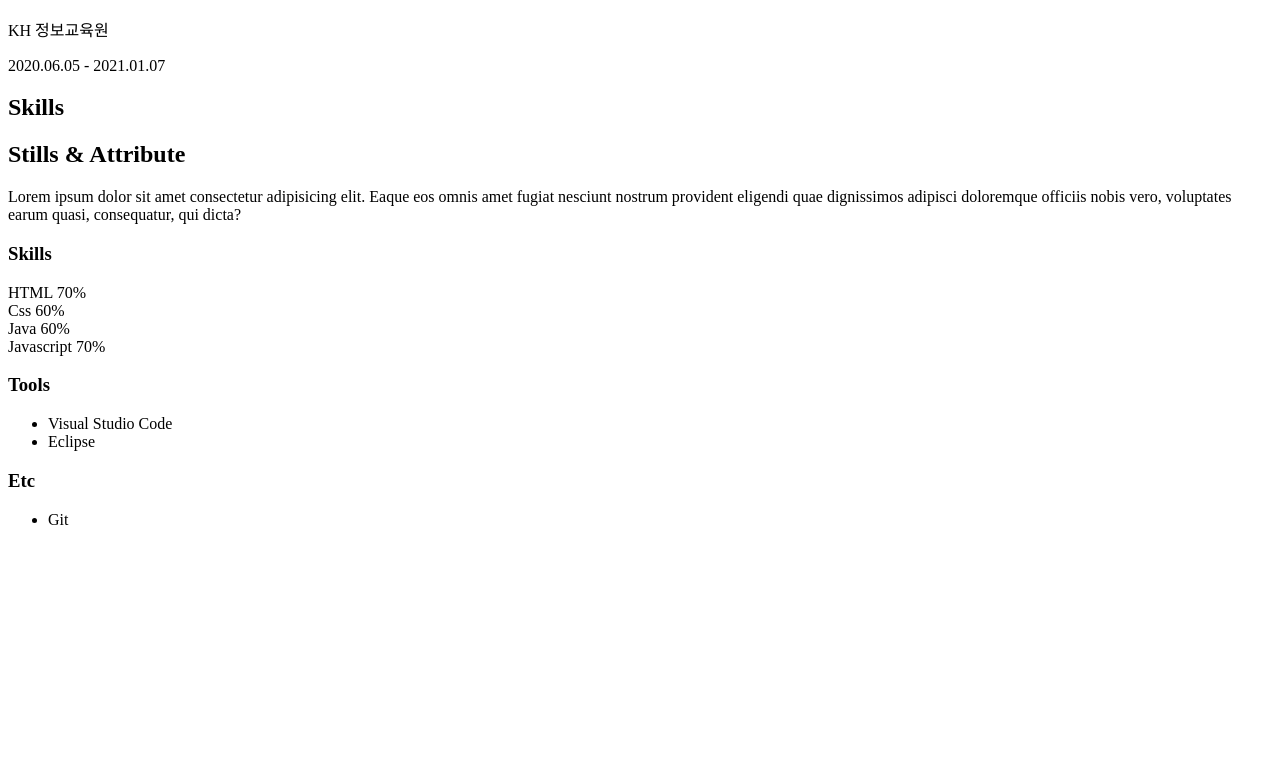
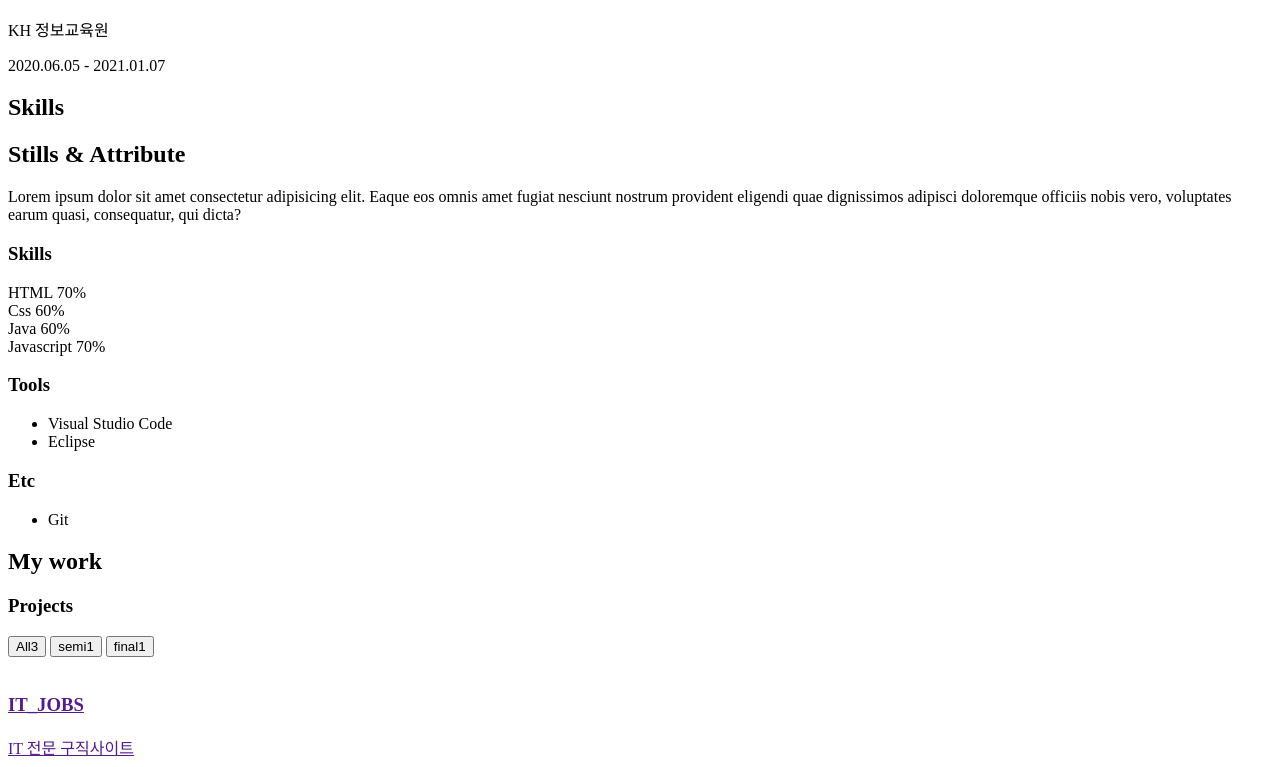
Before and after one commit to seoulsaram/portfolio, a plain HTML site: page index.html in a window 1280 px wide. Shown: the part 1656-2423 px from the top of the page. Before the commit the page ends 2201 px from the top, so only its background shows below. Drawn offline with Linux system fonts and the light colour scheme.

Commit message:
HTML : work

```diff
--- a/index.html
+++ b/index.html
@@ -150,7 +150,24 @@ rel="stylesheet">
     </section>
 
     <!-- wortk -->
-    <section id="work"></section>
+    <section id="work">
+        <h1>My work</h1>
+        <h3>Projects</h3>
+        <div class="work__categories">
+            <button class="category__btn">All<span class="category__count">3</button>
+            <button class="category__btn">semi<span class="category__count">1</button>
+            <button class="category__btn">final<span class="category__count">1</button>
+        </div>
+
+        <div class="work__projects">
+            <!--작업했던 프로젝트 이미지 넣고 깃헙 링크 넣기-->
+            <a href="" class="project" target="blank">
+                <img src="" alt="" class="project__img"/>
+                <h3>IT_JOBS</h3>
+                <span>IT 전문 구직사이트</span>
+            </a>
+        </div>
+    </section>
 
     <!--  testimonials -->
     <section id="testimonials"></section>
```
